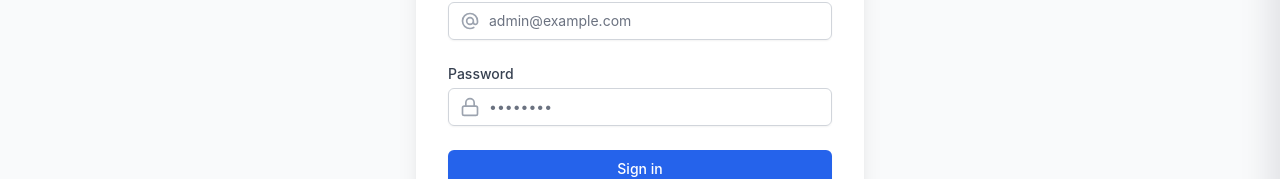
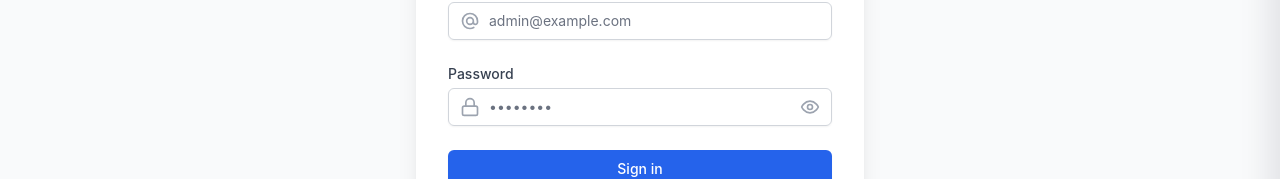
Before and after one commit to kraljic1/Smart-blinds-Bendzo, a React (Vite) app: page /admin/login in a window 1280 px wide. Shown: the part 387-566 px from the top of the page. Built offline with nearby package versions, Linux system fonts and the light colour scheme; no server answers.

Commit message:
Update db_setup.sql and AdminLoginPage.tsx

```diff
--- a/src/pages/AdminLoginPage.tsx
+++ b/src/pages/AdminLoginPage.tsx
@@ -2,11 +2,12 @@ import React, { useState } from 'react';
 import { useNavigate } from 'react-router-dom';
 import { supabase } from '../utils/supabaseClient';
 import SEO from '../components/SEO';
-import { Shield, Lock } from 'lucide-react';
+import { Shield, Lock, Eye, EyeOff } from 'lucide-react';
 
 const AdminLoginPage: React.FC = () => {
   const [email, setEmail] = useState('');
   const [password, setPassword] = useState('');
+  const [showPassword, setShowPassword] = useState(false);
   const [loading, setLoading] = useState(false);
   const [error, setError] = useState<string | null>(null);
   const navigate = useNavigate();
@@ -50,6 +51,10 @@ const AdminLoginPage: React.FC = () => {
     } finally {
       setLoading(false);
     }
+  };
+
+  const togglePasswordVisibility = () => {
+    setShowPassword(!showPassword);
   };
 
   return (
@@ -125,14 +130,27 @@ const AdminLoginPage: React.FC = () => {
                 <input
                   id="password"
                   name="password"
-                  type="password"
+                  type={showPassword ? "text" : "password"}
                   autoComplete="current-password"
                   required
-                  className="block w-full pl-10 pr-3 py-2 border border-gray-300 dark:border-gray-600 rounded-md bg-white dark:bg-gray-700 text-gray-900 dark:text-white placeholder-gray-500 focus:outline-none focus:ring-blue-500 focus:border-blue-500 sm:text-sm"
+                  className="block w-full pl-10 pr-10 py-2 border border-gray-300 dark:border-gray-600 rounded-md bg-white dark:bg-gray-700 text-gray-900 dark:text-white placeholder-gray-500 focus:outline-none focus:ring-blue-500 focus:border-blue-500 sm:text-sm"
                   placeholder="••••••••"
                   value={password}
                   onChange={(e) => setPassword(e.target.value)}
                 />
+                <button
+                  type="button"
+                  className="absolute inset-y-0 right-0 pr-3 flex items-center"
+                  onClick={togglePasswordVisibility}
+                  aria-label={showPassword ? "Hide password" : "Show password"}
+                  tabIndex={-1}
+                >
+                  {showPassword ? (
+                    <EyeOff className="h-5 w-5 text-gray-400 hover:text-gray-500" />
+                  ) : (
+                    <Eye className="h-5 w-5 text-gray-400 hover:text-gray-500" />
+                  )}
+                </button>
               </div>
             </div>
 
```
Also changed, not shown: 1 other file (tests, documents, lock files or other folders).
